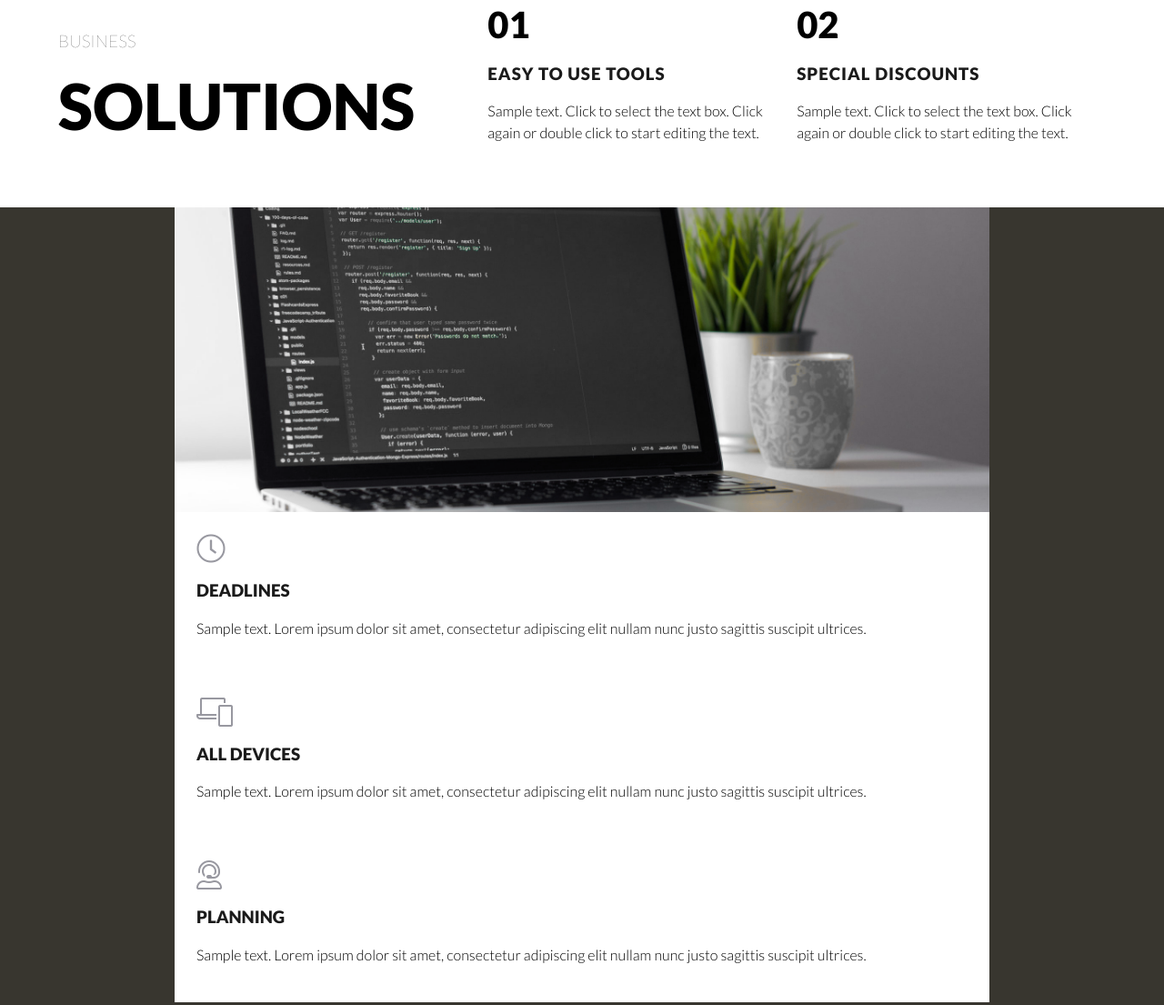
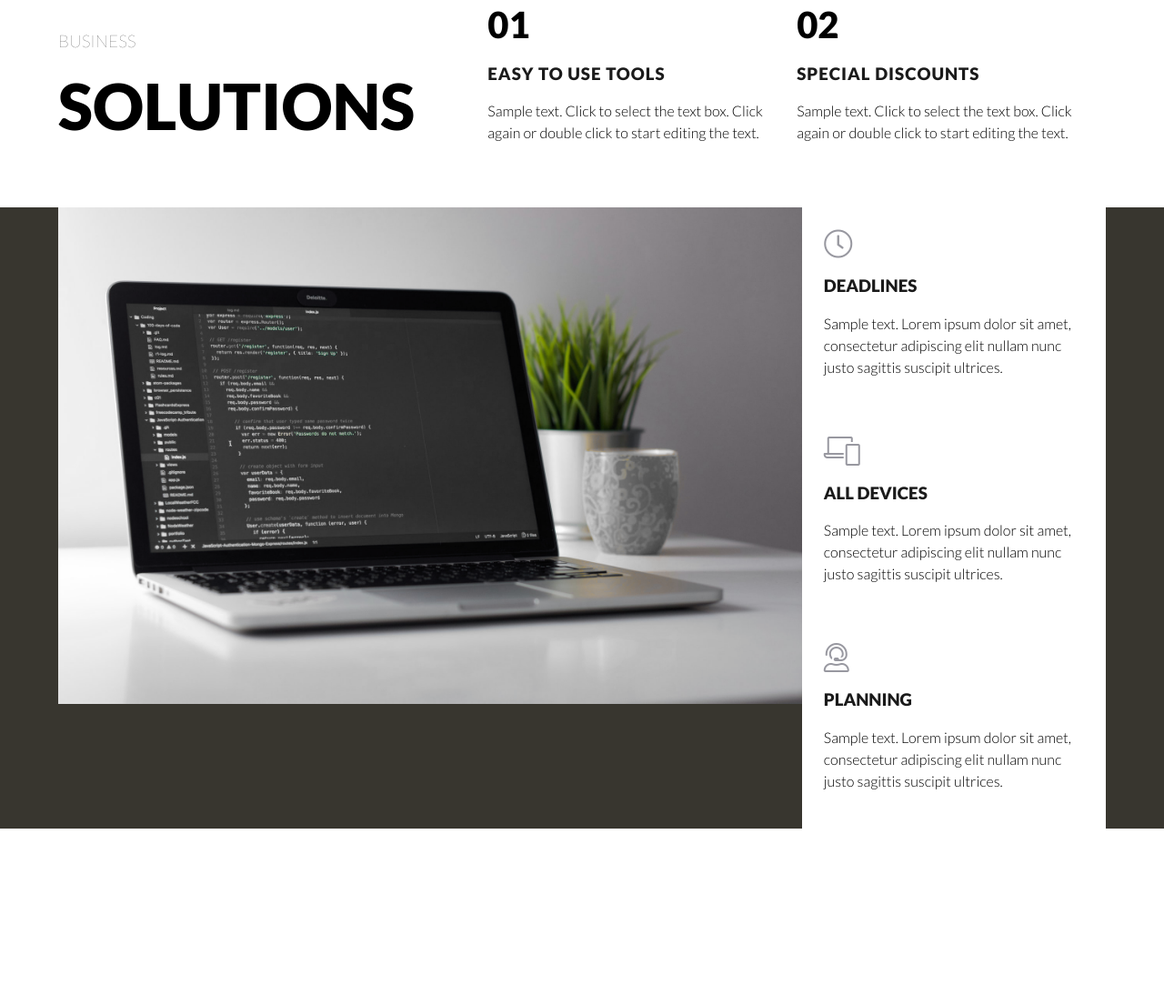
Before and after one commit to Denis-Grant/mysite, a website: page index.html in a window 1280 px wide. Shown: the part 766-1871 px from the top of the page at 91% size. Drawn offline with Linux system fonts and the light colour scheme.

Commit message:
solutions section

```diff
--- a/index.html
+++ b/index.html
@@ -67,7 +67,7 @@
       </div>
     </section>
     <section id="services">
-      <div class="services width-70">
+      <div class="services ">
         <div class="services__img">
           <img src="img/code3-b&w.png" alt="">
         </div>
@@ -77,21 +77,21 @@
               <h3 class='services__type__heading'>DEADLINES</h3>
               <p class='services__type__para'>Sample text. Lorem ipsum dolor sit amet, consectetur adipiscing elit nullam nunc justo sagittis suscipit ultrices.</p>
             </div>
-        </div>
-        <div class="services__type">
+
+        <!-- <div class="services__type"> -->
             <div class="services__type__box">
               <i class="services__type__icon fal fa-phone-laptop"></i>
               <h3 class='services__type__heading'>ALL DEVICES</h3>
               <p class='services__type__para'>Sample text. Lorem ipsum dolor sit amet, consectetur adipiscing elit nullam nunc justo sagittis suscipit ultrices.</p>
             </div>
-        </div>
-        <div class="services__type">
+        <!-- </div> -->
+        <!-- <div class="services__type"> -->
             <div class="services__type__box">
               <i class="services__type__icon fal fa-user-headset"></i>
               <h3 class='services__type__heading'>PLANNING</h3>
               <p class='services__type__para'>Sample text. Lorem ipsum dolor sit amet, consectetur adipiscing elit nullam nunc justo sagittis suscipit ultrices.</p>
             </div>
-        </div>
+        <!-- </div> -->
       </div>
     </section>
 
--- a/scss/style.scss
+++ b/scss/style.scss
@@ -152,8 +152,11 @@ header {
 #services {
     background-color: #38362f;
     padding-top: 0;
+    padding-bottom: 0;
 }
 .services {
+    width: 70%;
+    margin: 0 auto;
     display: flex;
     flex-direction: column;
     &__img img{
@@ -163,6 +166,7 @@ header {
         display: block;
     }
     &__type {
+        min-width: 250px;
         background-color: #fff;
         &__box {
             padding: 24px;
@@ -178,6 +182,10 @@ header {
             line-height: 24px;
             font-weight: 300;
         }
+    }
+    &__img img{
+        width: 100%;
+        // height: auto;
     }
 }
 
@@ -196,6 +204,16 @@ header {
         justify-content: space-between;
         &__col {
             margin-right: 24px;
+        }
+    }
+    .services {
+        flex-direction: row;
+        width: 90%;
+        // align-items: flex-end;
+        &__img img{
+            width: 100%;
+            height: auto;
+            object-fit: cover;
         }
     }
 }
```
Also changed, not shown: css/style.css.
